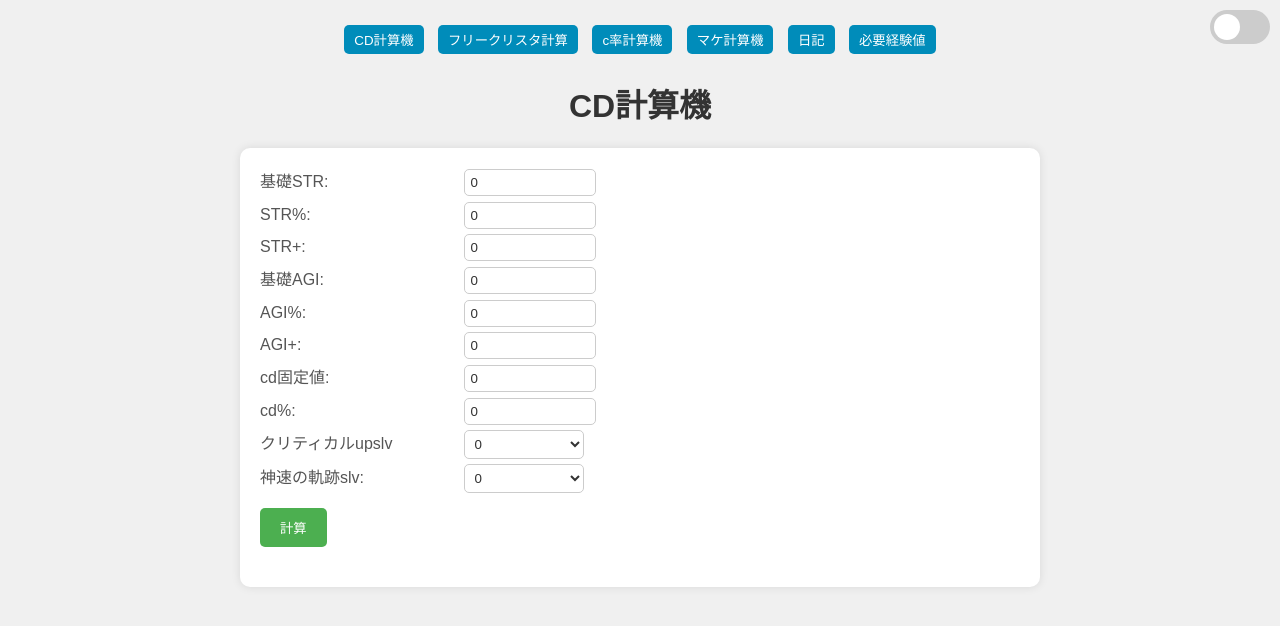
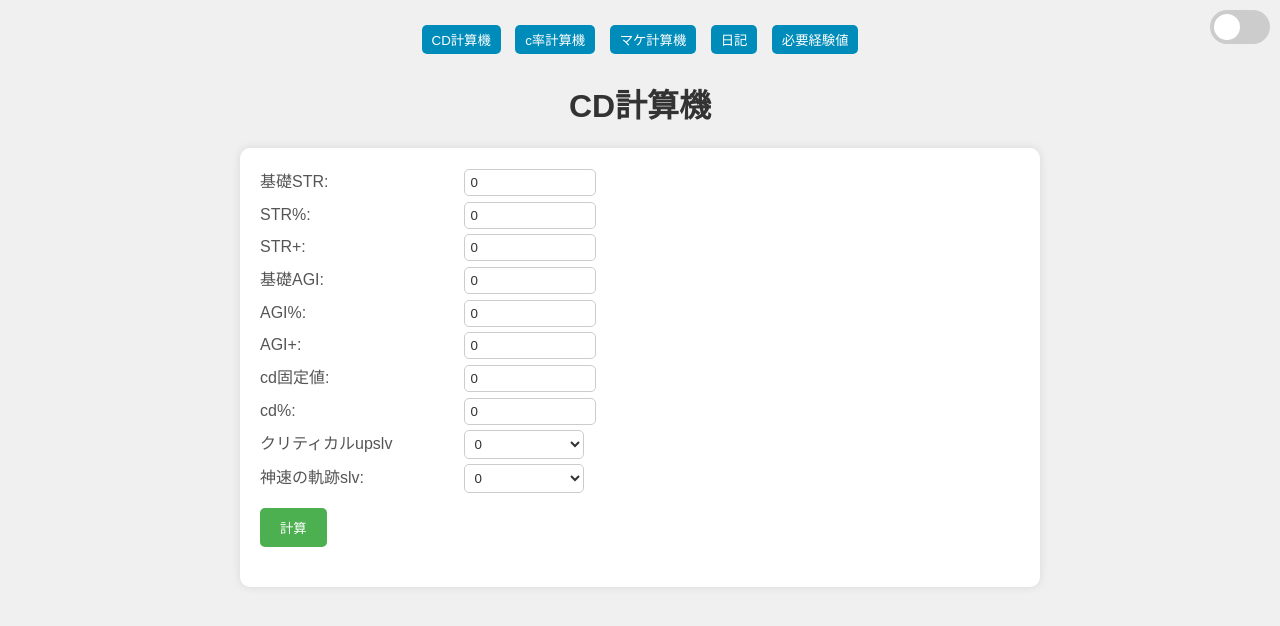
Before and after one commit to Sim-hu/split, a plain HTML site: page index.html in a window 1280 px wide. Drawn offline with Linux system fonts and the light colour scheme.

Commit message:
Update index.html

```diff
--- a/index.html
+++ b/index.html
@@ -16,7 +16,7 @@
 
     <div id="pageSelector">
         <button onclick="showPage('cdPage')">CD計算機</button>
-        <button onclick="showPage('freecrystalPage')">フリークリスタ計算</button>
+
         <button onclick="showPage('critsPage')">c率計算機</button>
         <button onclick="showPage('makePage')">マケ計算機</button>
         <button onclick="showPage('diaryPage')">日記</button>
```
